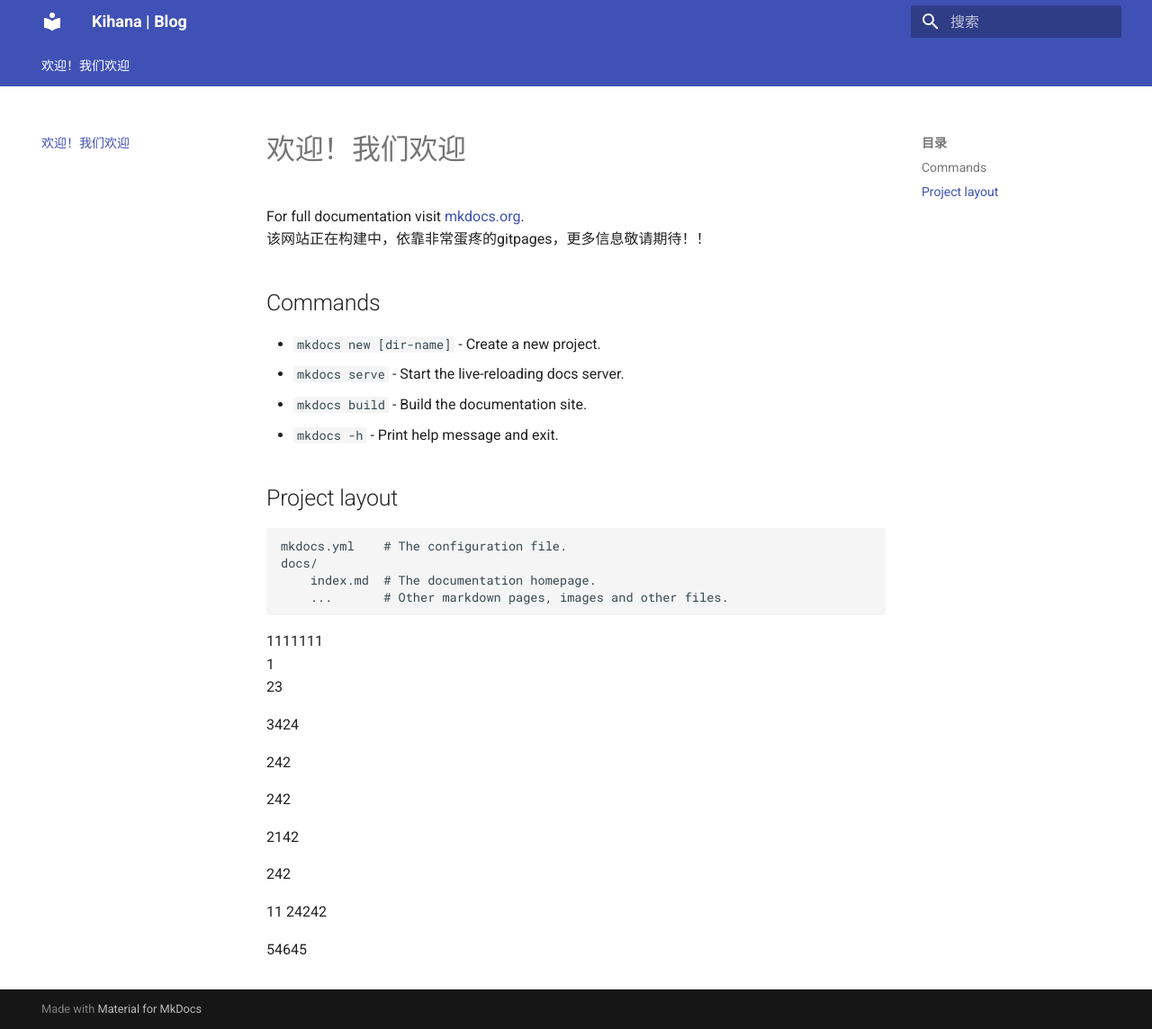
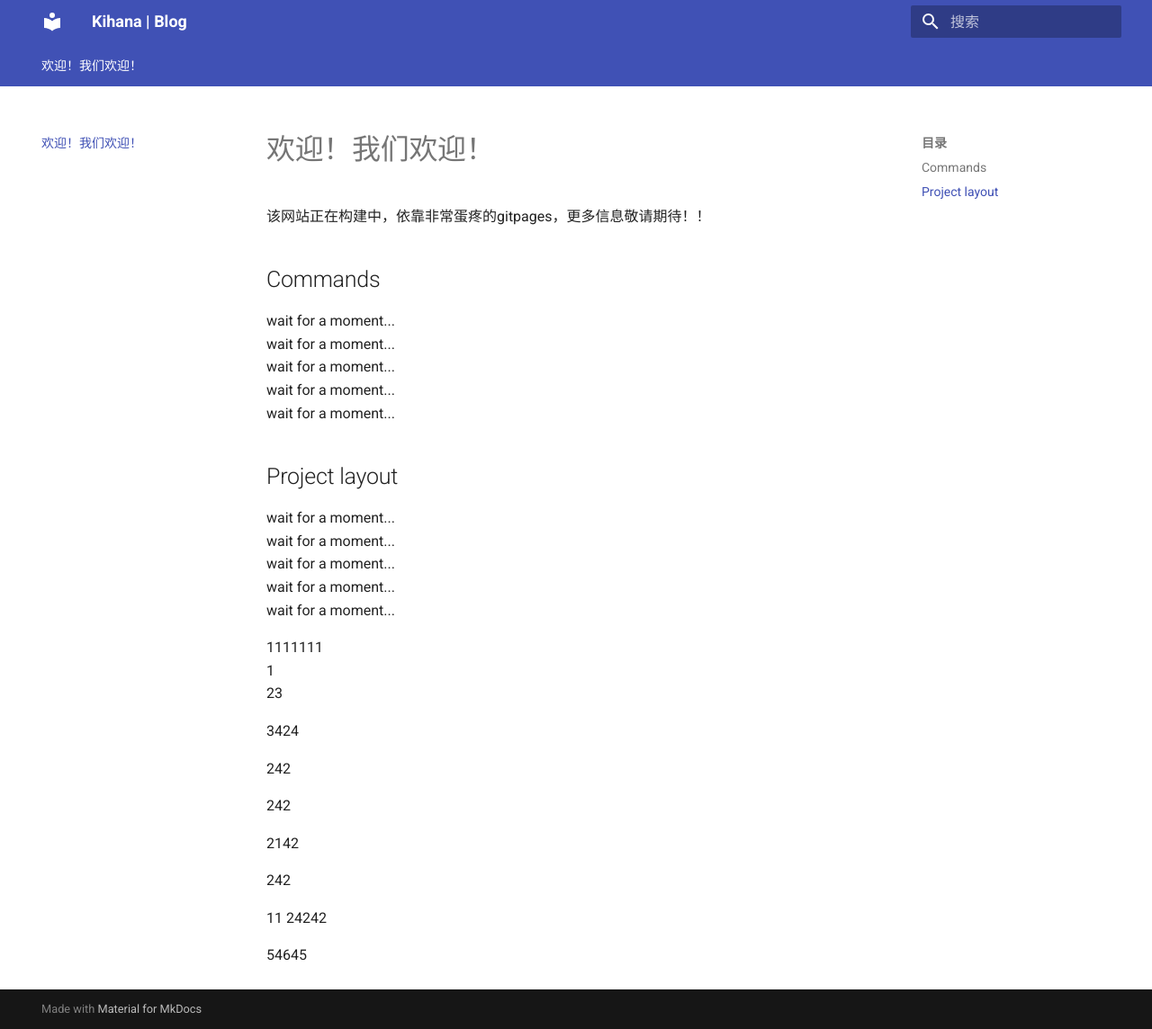
Before and after one commit to kihana2077/KihanaPage, an MkDocs documentation site: the page built from docs/index.md, in a window 1280 px wide and 1144 px high. Shown: the whole window at 90% size. Built offline with MkDocs 1.6.1 and Material for MkDocs 9.7.7, drawn with Linux system fonts in a browser that asks for light colours.

Commit message:
Update index.md

```diff
--- a/docs/index.md
+++ b/docs/index.md
@@ -1,22 +1,26 @@
-# 欢迎！我们欢迎
+# 欢迎！我们欢迎！
 
-For full documentation visit [mkdocs.org](https://www.mkdocs.org).
+
 该网站正在构建中，依靠非常蛋疼的gitpages，更多信息敬请期待！！
 
 
 ## Commands
 
-* `mkdocs new [dir-name]` - Create a new project.
-* `mkdocs serve` - Start the live-reloading docs server.
-* `mkdocs build` - Build the documentation site.
-* `mkdocs -h` - Print help message and exit.
+wait for a moment...
+wait for a moment...
+wait for a moment...
+wait for a moment...
+wait for a moment...
+
 
 ## Project layout
+wait for a moment...
+wait for a moment...
+wait for a moment...
+wait for a moment...
+wait for a moment...
 
-    mkdocs.yml    # The configuration file.
-    docs/
-        index.md  # The documentation homepage.
-        ...       # Other markdown pages, images and other files.
+
 1111111
 1
 23
```
